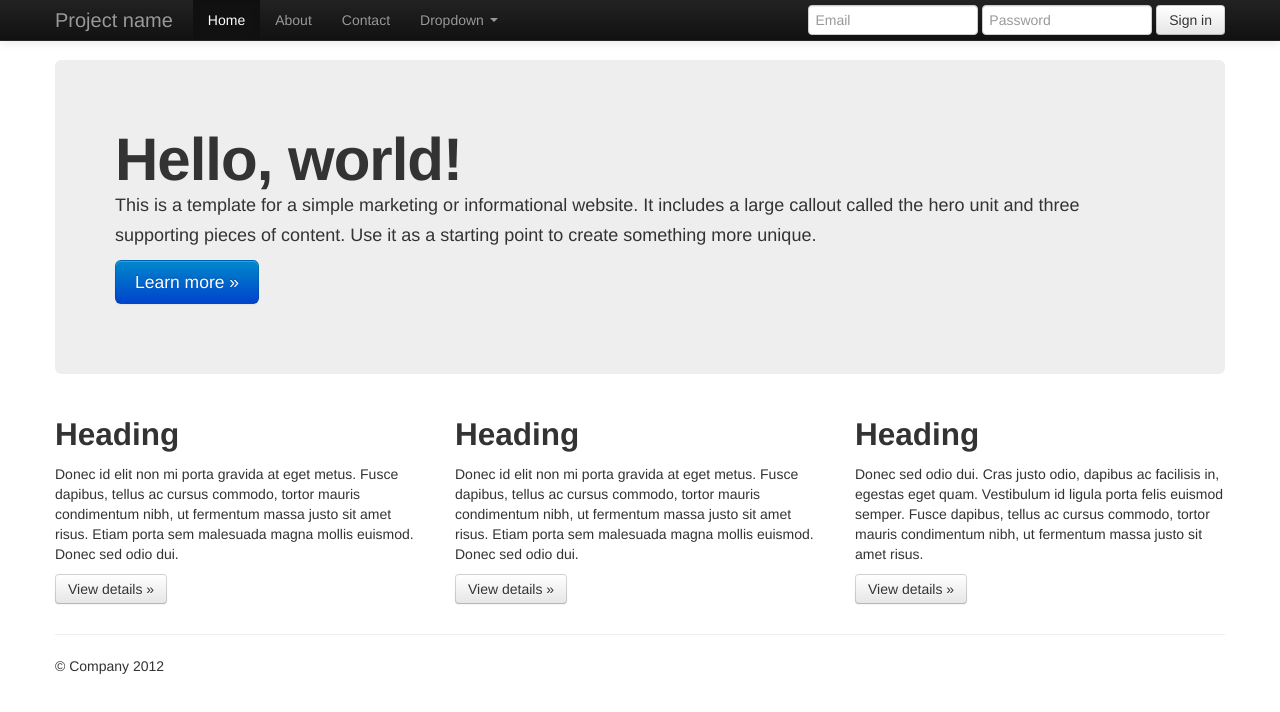
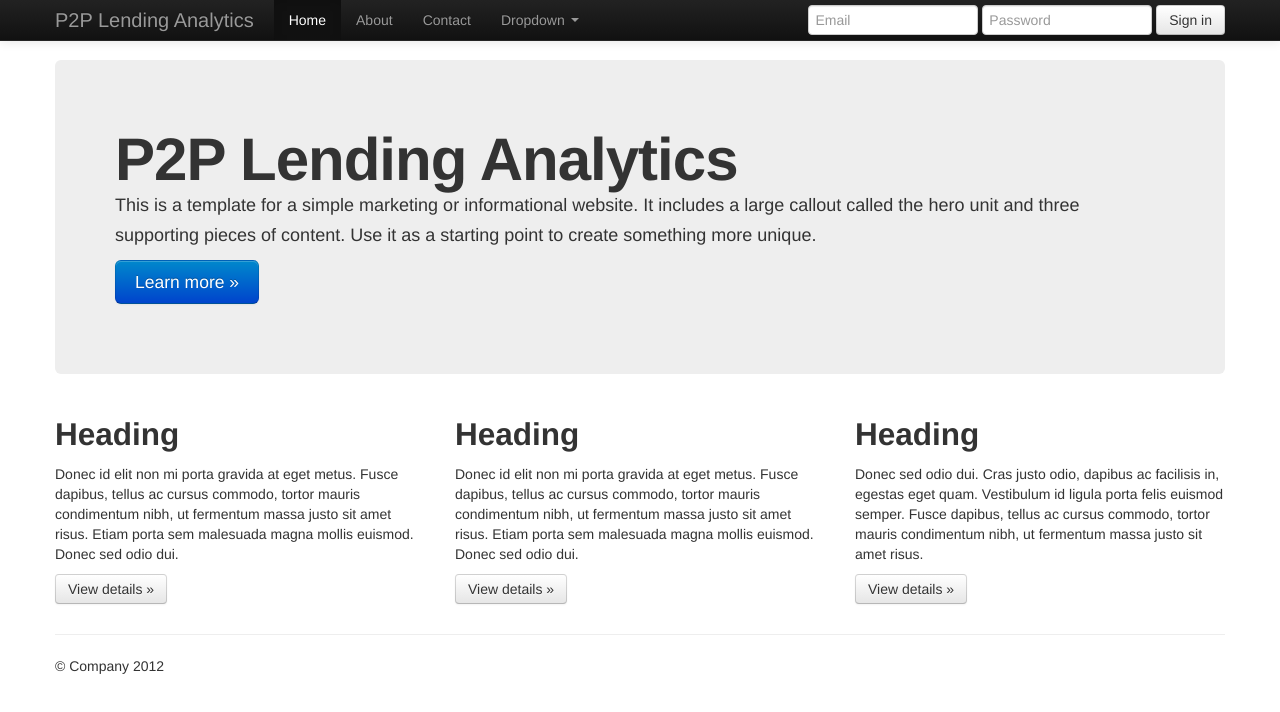
Before and after one commit to hookipatm/p2p-lending, a plain HTML site: page pages/index.html in a window 1280 px wide. Drawn offline with Linux system fonts and the light colour scheme.

Commit message:
title change

```diff
--- a/pages/index.html
+++ b/pages/index.html
@@ -41,7 +41,7 @@
             <span class="icon-bar"></span>
             <span class="icon-bar"></span>
           </a>
-          <a class="brand" href="#">Project name</a>
+          <a class="brand" href="#">P2P Lending Analytics</a>
           <div class="nav-collapse collapse">
             <ul class="nav">
               <li class="active"><a href="#">Home</a></li>
@@ -74,7 +74,7 @@
 
       <!-- Main hero unit for a primary marketing message or call to action -->
       <div class="hero-unit">
-        <h1>Hello, world!</h1>
+        <h1>P2P Lending Analytics</h1>
         <p>This is a template for a simple marketing or informational website. It includes a large callout called the hero unit and three supporting pieces of content. Use it as a starting point to create something more unique.</p>
         <p><a class="btn btn-primary btn-large">Learn more &raquo;</a></p>
       </div>
```
